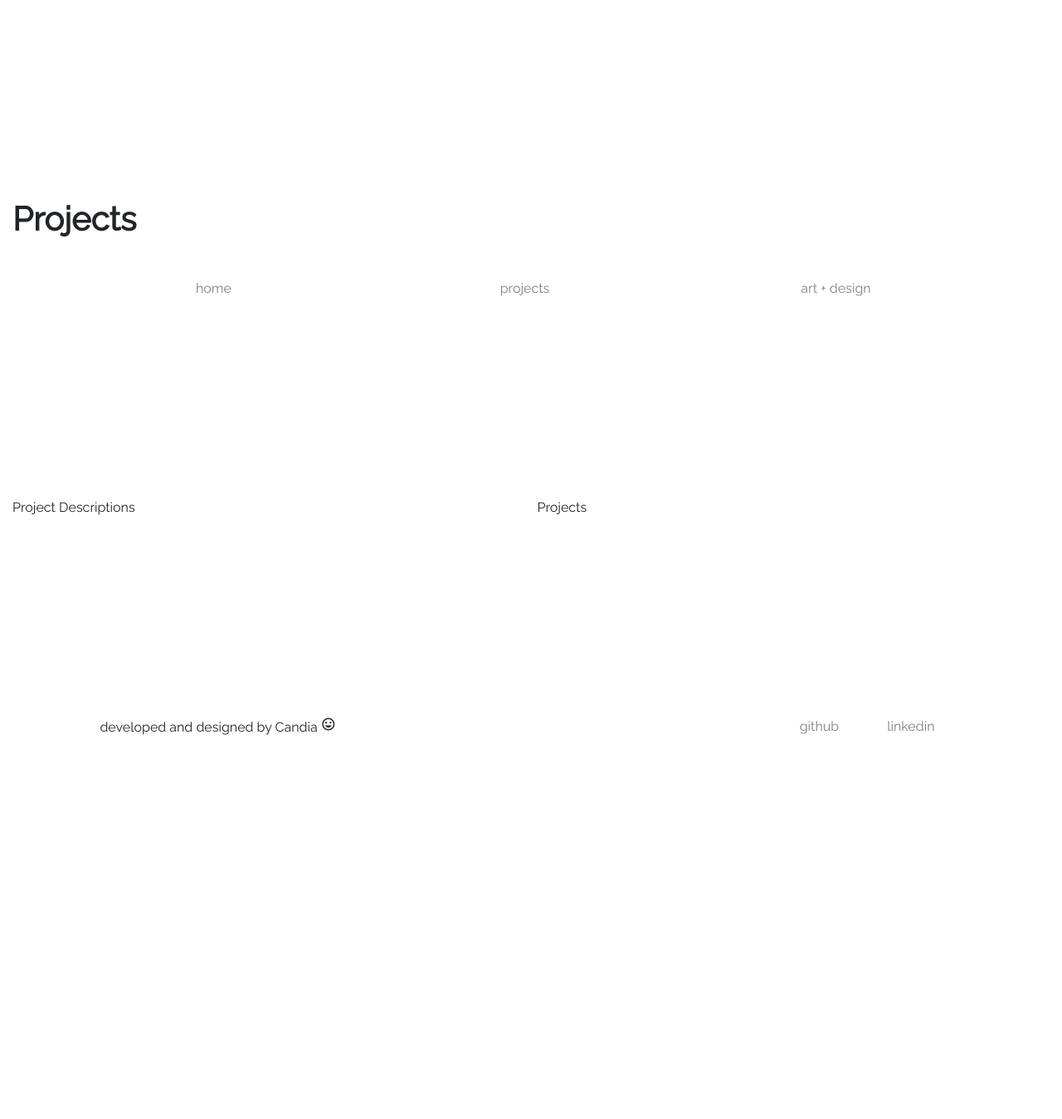
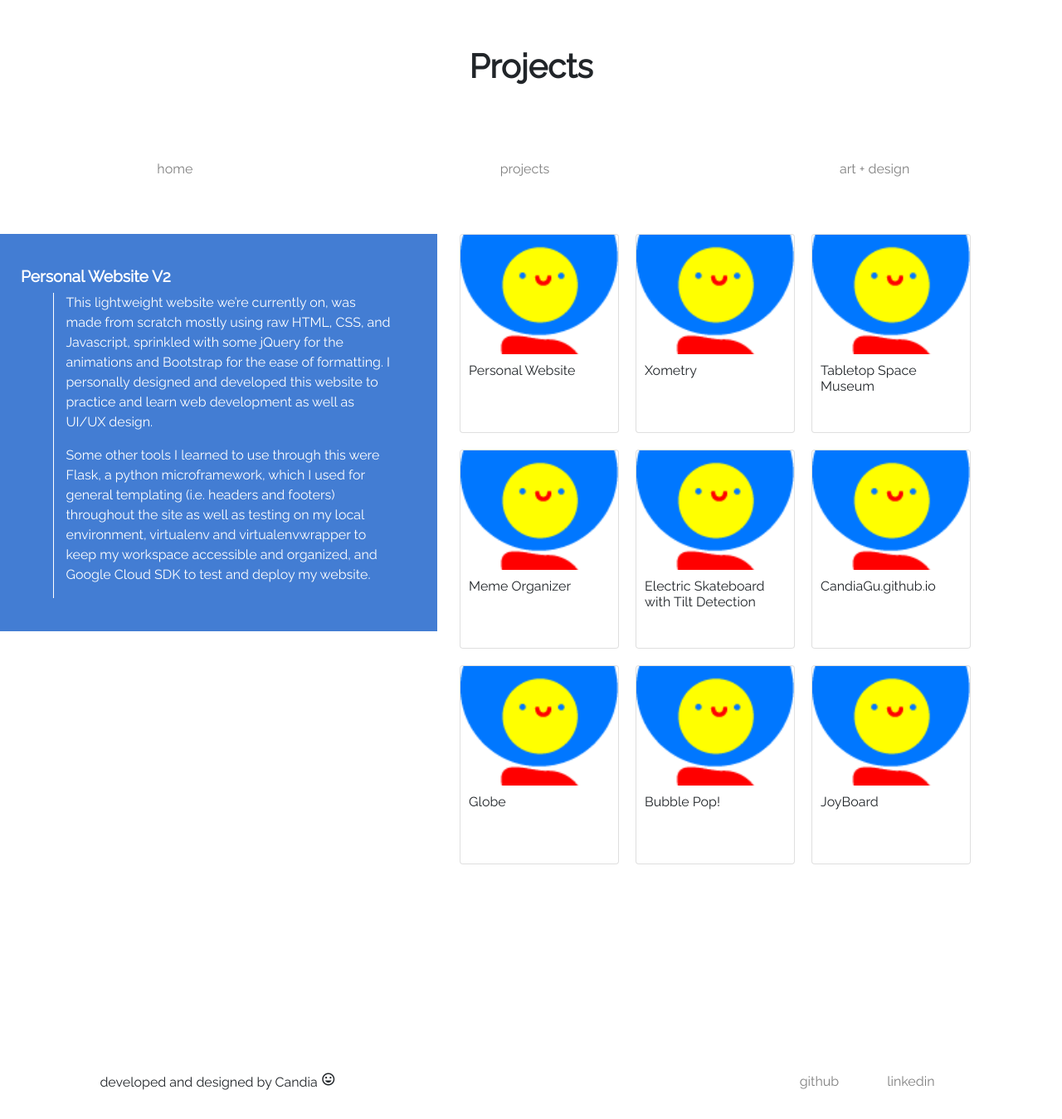
Before and after one commit to CandiaGu/Personal-Website-2.0, a Flask app: page /projects in a window 1280 px wide. Shown: the whole page at 83% size. Before the commit the page ends 886 px from the top, so only its background shows below. Run offline with Flask 2, Linux system fonts and the light colour scheme; some libraries are stand-ins or nearby versions.

Commit message:
updated projects page

```diff
--- a/app/static/css/style.css
+++ b/app/static/css/style.css
@@ -16,29 +16,30 @@ h3{
 	font-size: 1.2em;
 	font-weight: bold;
 }
+h4{
+	font-size: 1.0em;
+}
 p{
 
 	font-size: 1em;
 }
+::-webkit-scrollbar {
+    display: none;
+}
+/* Base --------------------------------------------*/
 a{
 	color:gray;
-}
-
-#navbar a{
-	color:gray;
-	width:50px;
-	text-decoration: none;
-    border-bottom: 2px solid transparent;
+	width:50px
     width: 0px;
     transition: 0.5s ;
     /*white-space: nowrap;*/
     height: 23px;
 }
 
-#navbar a:hover{
+a:hover{
 	color:black;
-	text-decoration:none;
-    border-bottom: 2px solid black;
+	font-weight: bolder;
+    border-bottom: none;
     width: 50px;
 }
 
@@ -122,7 +123,7 @@ a{
 	margin-right: 0;
 	padding:0;
 }
-.container-fluid{
+.container-fluid:not(#navbar){
 	margin-top: 30vh;
 	margin-right:0;
 	margin-left:0;
@@ -261,8 +262,40 @@ a{
 	background-image: url('../img/arrow-right.png');
 }
  #navbar{
- 	padding-top: 5vh;
+ 	margin-top: 2vh;
+ 	padding-top: 2vh;
+ 	background-color: white;
  	text-align: center;
+ 	padding-bottom: 2vh;
  }
 
  .material-icons.md-18 { font-size: 18px; }
+.card{
+	width: 12rem;
+	height: 15rem;
+	margin:10px;
+	overflow: hidden;
+}
+.card:hover{
+	filter: opacity(0.8);
+}
+.card-img-top{
+	object-fit: cover;       /* Scale the image so it covers whole area, thus will likely crop */
+	object-position: center; /* Center the image within the element */
+	width: 100%;
+	height: 9rem;
+
+}
+.card-block{
+	padding: 10px;
+	display: table;
+}
+.card-block div{
+	text-align: left;
+	display: table-cell;
+	vertical-align: middle;
+}
+
+#projdesc{
+	padding: 5vh;
+}
--- a/app/static/js/script.js
+++ b/app/static/js/script.js
@@ -1,12 +1,27 @@
-$(function() {
-    $('a[href*="#"]:not([href="#carouselExampleControls"])').click(function() {
-        var target = $(this.hash);
-        target = target.length ? target : $('[name=' + this.hash.substr(1) +']');
-        if (target.length) {
-            $('html,body').animate({
-              scrollTop: target.offset().top
-            }, 1000);
-            return false;
-        }
-    });
+$(document).ready(
+    function() {
+
+        $("#persweb2" ).click(function() {
+
+            $('#projdesc').html('\
+                <div class="row" ><h3>Personal Website V2</h3></div>\
+                <div class="row"><div class="col-1"></div>\
+                <div class="col-11" style = "border-left: solid 1px;"><p>This lightweight website we’re currently on, was made from scratch \
+                mostly using raw HTML, CSS, and Javascript, sprinkled with some jQuery \
+                for the animations and Bootstrap for the ease of formatting. I personally \
+                designed and developed this website to practice and learn web development \
+                as well as UI/UX design.</p>\
+                <p>Some other tools I learned to use through this were Flask, \
+                a python microframework, which I used for general templating (i.e. headers and footers) \
+                throughout the site as well as testing on my local environment, virtualenv \
+                and virtualenvwrapper to keep my workspace accessible and organized, and \
+                Google Cloud SDK to test and deploy my website.\
+                </p></div>');
+        });
+        $("#persweb2").click();
+        $( "#card2" ).click(function() {
+            $('#projdesc').html('<p>More replaced text.</p>');
+        });
+
+
 });
--- a/app/templates/base.html
+++ b/app/templates/base.html
@@ -28,11 +28,11 @@
   {% block cover %}{% endblock %}
   <div class = "content">
 <!-- Navbar -->
-  <div class = "container" id="navbar">
+  <div class = "container-fluid" id="navbar" style = "height:100%; position:sticky;position: -webkit-sticky; top: -1px; z-index: 1; ">
     <div class = "row">
-      <div class = "col-sm-4 underline"><a href = "{{ url_for('projects') }}">home</a></div>
+      <div class = "col-sm-4 underline"><a href = "{{ url_for('index') }}">home</a></div>
       <div class = "col-sm-4 underline"><a href = "{{ url_for('projects') }}">projects</a></div>
-      <div class = "col-sm-4 underline"><a href = "{{ url_for('projects') }}">art + design</a></div>
+      <div class = "col-sm-4 underline"><a href = "{{ url_for('portfolio') }}">art + design</a></div>
     </div>
   </div>
   {% block body %}{% endblock %}
--- a/app/templates/index.html
+++ b/app/templates/index.html
@@ -22,7 +22,7 @@
 
 
 		<!-- About -->
-		<div class = "container-fluid partscrn" id="aboutPG">
+		<div class = "container-fluid partscrn" id="aboutPG" style = "height: 80vh;">
 			<div class="row text" ></div>
 			<div class="row">
 
--- a/app/templates/projects.html
+++ b/app/templates/projects.html
@@ -1,17 +1,79 @@
 {% extends "base.html" %}
 {% block cover %}
-<div class="container-fluid">
-  	<h1>Projects</h1>
+<div class="container" style = "height: 20vh; display: table;">
+  	<h1 style = "text-align: center;display: table-cell; vertical-align: middle;">Projects</h1>
 </div>
 {% endblock %}
 {% block body %}
-<div class="container-fluid">
+<div class="container-fluid" style = "margin-top:5vh;">
 	<div class="row">
-		<div class="col-6">
-			Project Descriptions
+		<div id="projdesc" class="col-5" style = "height:100%; position:sticky;position: -webkit-sticky; top: 10vh; background-color: #437dd3; color: #ffffff; margin-top: 10px;">
+			Project Description
 		</div>
-		<div class="col-6">
-			Projects
+
+		<div class="col-7" >
+			<div class = row style="margin-left: 2px;">
+				<div class="card" id = "persweb2">
+				  <img class="card-img-top" src="{{url_for('static', filename='img/logosm.png')}}" alt="Card image cap">
+				  <div class="card-block">
+				  	<div>
+				    <h4 class="card-title">Personal Website</h4>
+				    </div>
+				  </div>
+				</div>
+				<div class="card" id = "card2">
+				  <img class="card-img-top" src="{{url_for('static', filename='img/logosm.png')}}" alt="Card image cap">
+				  <div class="card-block">
+				    <h4 class="card-title">Xometry</h4>
+				  </div>
+				</div>
+				<div class="card">
+				  <img class="card-img-top" src="{{url_for('static', filename='img/logosm.png')}}" alt="Card image cap">
+				  <div class="card-block">
+				    <h4 class="card-title">Tabletop Space Museum</h4>
+				  </div>
+				</div>
+			</div>
+			<div class = row style="margin-left: 2px;">
+				<div class="card">
+				  <img class="card-img-top" src="{{url_for('static', filename='img/logosm.png')}}" alt="Card image cap">
+				  <div class="card-block">
+				    <h4 class="card-title">Meme Organizer</h4>
+				  </div>
+				</div>
+				<div class="card">
+				  <img class="card-img-top" src="{{url_for('static', filename='img/logosm.png')}}" alt="Card image cap">
+				  <div class="card-block">
+				    <h4 class="card-title">Electric Skateboard with Tilt Detection</h4>
+				  </div>
+				</div>
+				<div class="card">
+				  <img class="card-img-top" src="{{url_for('static', filename='img/logosm.png')}}" alt="Card image cap">
+				  <div class="card-block">
+				    <h4 class="card-title">CandiaGu.github.io</h4>
+				  </div>
+				</div>
+			</div>
+			<div class = row style="margin-left: 2px;">
+				<div class="card">
+				  <img class="card-img-top" src="{{url_for('static', filename='img/logosm.png')}}" alt="Card image cap">
+				  <div class="card-block">
+				    <h4 class="card-title">Globe</h4>
+				  </div>
+				</div>
+				<div class="card">
+				  <img class="card-img-top" src="{{url_for('static', filename='img/logosm.png')}}" alt="Card image cap">
+				  <div class="card-block">
+				    <h4 class="card-title">Bubble Pop!</h4>
+				  </div>
+				</div>
+				<div class="card">
+				  <img class="card-img-top" src="{{url_for('static', filename='img/logosm.png')}}" alt="Card image cap">
+				  <div class="card-block">
+				    <h4 class="card-title">JoyBoard</h4>
+				  </div>
+				</div>
+			</div>
 		</div>
 	</div>
 </div>
```
Also changed, not shown: app/templates/portfolio.html (+6 -1 lines), 5 other files.
